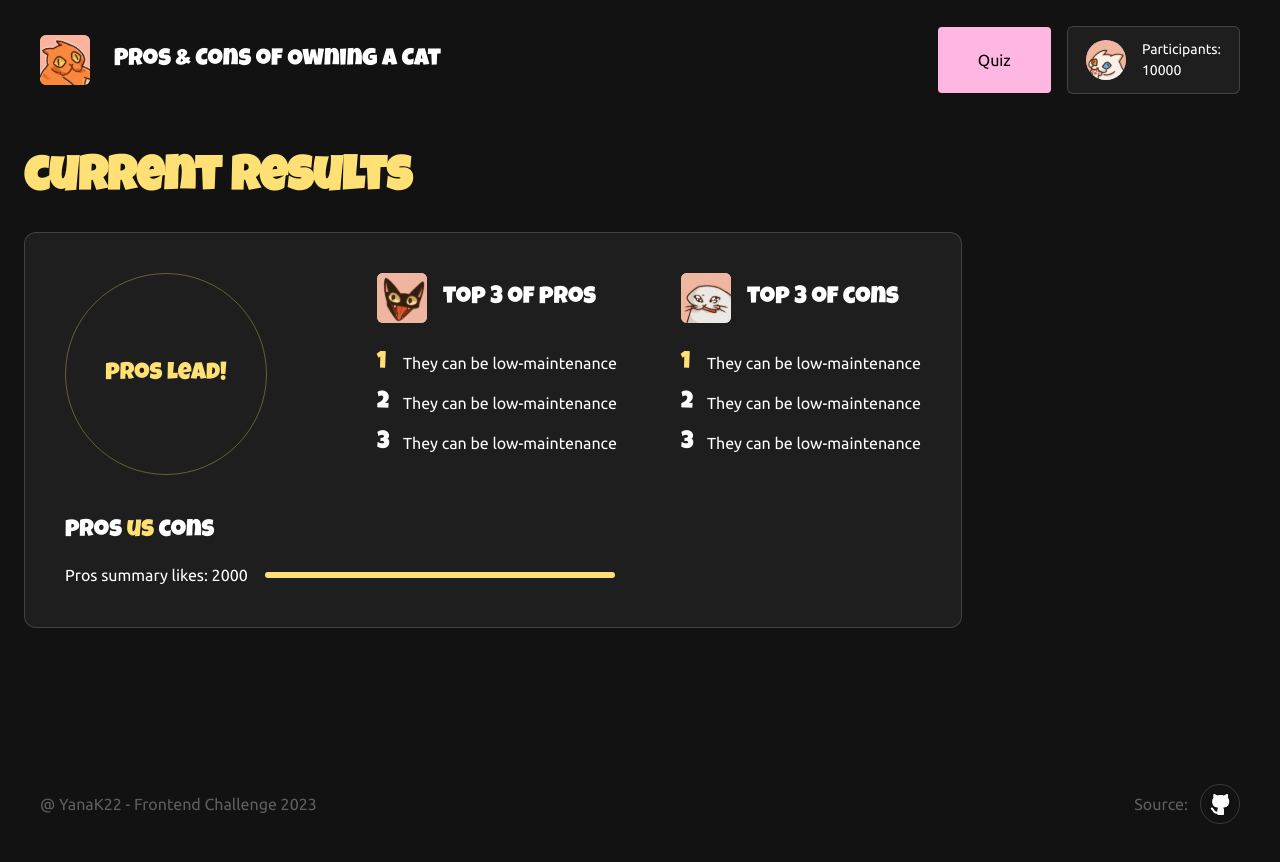
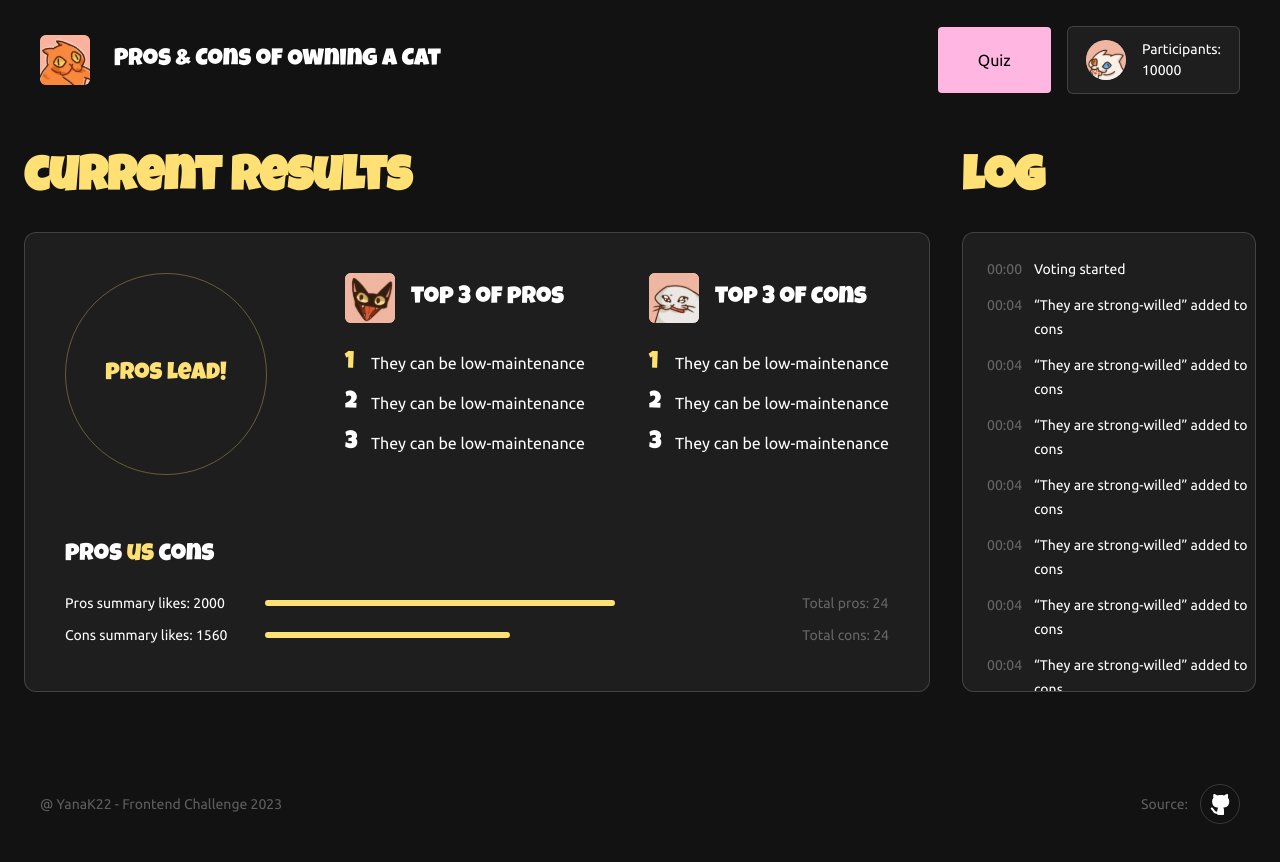
Before and after one commit to YanaK22/challenge, an Angular app: page /vote-page in a window 1280 px wide. Built offline with nearby package versions, Linux system fonts and the light colour scheme.

Commit message:
log card

```diff
--- a/src/app/app.component.scss
+++ b/src/app/app.component.scss
@@ -64,6 +64,8 @@
 
 .sign {
   color: $white-32;
+  font-size: 14px;
+  line-height: 21px;
 }
 
 .source {
@@ -73,5 +75,7 @@
 
   .source-text {
     color: $white-32;
+    font-size: 14px;
+    line-height: 21px;
   }
 }
--- a/src/app/app.module.ts
+++ b/src/app/app.module.ts
@@ -14,7 +14,6 @@ import { MatFormFieldModule } from '@angular/material/form-field';
 import { MatInputModule } from '@angular/material/input';
 import { IconService } from '../services/icon.service';
 import { MatButtonModule } from '@angular/material/button';
-
 
 @NgModule({
   declarations: [
--- a/src/app/vote-page/vote-page.component.html
+++ b/src/app/vote-page/vote-page.component.html
@@ -57,16 +57,71 @@
                   Pros summary likes: 2000
                 </div>
                 <div class="control-line">
-                  <div class="control-line-value"></div>
+                  <div class="control-line-value" [ngStyle]="{'width': 100 + '%' }"></div>
+                </div>
+              </div>
+              <div class="control">
+                <div class="control-label">
+                  Cons summary likes: 1560
+                </div>
+                <div class="control-line">
+                  <div class="control-line-value" [ngStyle]="{'width': 70 + '%' }"></div>
                 </div>
               </div>
             </div>
-            <div class="total"></div>
+            <div class="total">
+              <div class="total-pros">Total pros: 24</div>
+              <div class="total-cons">Total cons: 24</div>
+            </div>
           </div>
         </div>
       </div>
       <div class="log">
-
+        <h2 class="log-title">log</h2>
+        <div class="log-card">
+          <div class="log-card-inner">
+            <div class="log-item">
+              <span class="log-time">00:00</span>
+              <div class="log-text">Voting started</div>
+            </div>
+            <div class="log-item">
+              <span class="log-time">00:04</span>
+              <div class="log-text">“They are strong-willed” added to cons</div>
+            </div>
+            <div class="log-item">
+              <span class="log-time">00:04</span>
+              <div class="log-text">“They are strong-willed” added to cons</div>
+            </div>
+            <div class="log-item">
+              <span class="log-time">00:04</span>
+              <div class="log-text">“They are strong-willed” added to cons</div>
+            </div>
+            <div class="log-item">
+              <span class="log-time">00:04</span>
+              <div class="log-text">“They are strong-willed” added to cons</div>
+            </div>
+            <div class="log-item">
+              <span class="log-time">00:04</span>
+              <div class="log-text">“They are strong-willed” added to cons</div>
+            </div>
+            <div class="log-item">
+              <span class="log-time">00:04</span>
+              <div class="log-text">“They are strong-willed” added to cons</div>
+            </div>
+            <div class="log-item">
+              <span class="log-time">00:04</span>
+              <div class="log-text">“They are strong-willed” added to cons</div>
+            </div>
+            <div class="log-item">
+              <span class="log-time">00:04</span>
+              <div class="log-text">“They are strong-willed” added to cons</div>
+            </div>
+            <div class="log-item">
+              <span class="log-time">00:04</span>
+              <div class="log-text">“They are strong-willed” added to cons</div>
+            </div>
+          </div>
+        </div>
       </div>
     </div>
   </div>
--- a/src/app/vote-page/vote-page.component.scss
+++ b/src/app/vote-page/vote-page.component.scss
@@ -10,17 +10,25 @@
   }
 }
 
+.info {
+  display: flex;
+  column-gap: 32px;
+}
+
 .results {
+  display: flex;
+  flex-direction: column;
+  row-gap: 24px;
+
   .results-title {
     font-family: $h-font-family;
     font-size: 48px;
     line-height: 56px;
     color: $yellow-500;
-    margin-bottom: 24px;
   }
 
   .results-card {
-    width: 856px;
+    width: 824px;
     background: $black-600;
     border: $border;
     border-radius: $border-radius-12;
@@ -30,7 +38,7 @@
   .lead-top {
     display: flex;
     justify-content: space-between;
-    margin-bottom: 40px;
+    margin-bottom: 64px;
   }
 
   .lead {
@@ -92,6 +100,7 @@
 
   .diagram-total {
     display: flex;
+    align-items: flex-end;
     justify-content: space-between;
   }
 
@@ -109,9 +118,12 @@
   .control {
     display: flex;
     align-items: center;
+    min-height: 32px;
 
     .control-label {
       min-width: 200px;
+      font-size: 14px;
+      line-height: 21px;
     }
 
     .control-line {
@@ -125,4 +137,62 @@
       background: #FFE074;
     }
   }
+
+  .total {
+    .total-pros,
+    .total-cons {
+      display: flex;
+      align-items: center;
+      min-height: 32px;
+      color: $white-32;
+      font-size: 14px;
+      line-height: 21px;
+    }
+  }
 }
+
+.log {
+  flex: 1;
+  display: flex;
+  flex-direction: column;
+  row-gap: 24px;
+
+  .log-title {
+    font-family: $h-font-family;
+    font-size: 48px;
+    line-height: 56px;
+    color: $yellow-500;
+  }
+
+  .log-card {
+    flex: 1;
+    background: $black-600;
+    border: $border;
+    border-radius: $border-radius-12;
+    position: relative;
+    overflow: hidden;
+  }
+
+  .log-card-inner {
+    position: absolute;
+    top: 0;
+    left: 0;
+    bottom: 0;
+    display: flex;
+    flex-direction: column;
+    row-gap: 12px;
+    padding: 24px;
+    font-size: 14px;
+    overflow: auto;
+    right: -17px;
+  }
+
+  .log-item {
+    display: flex;
+    column-gap: 12px;
+  }
+
+  .log-time {
+    color: $white-32;
+  }
+}
```
